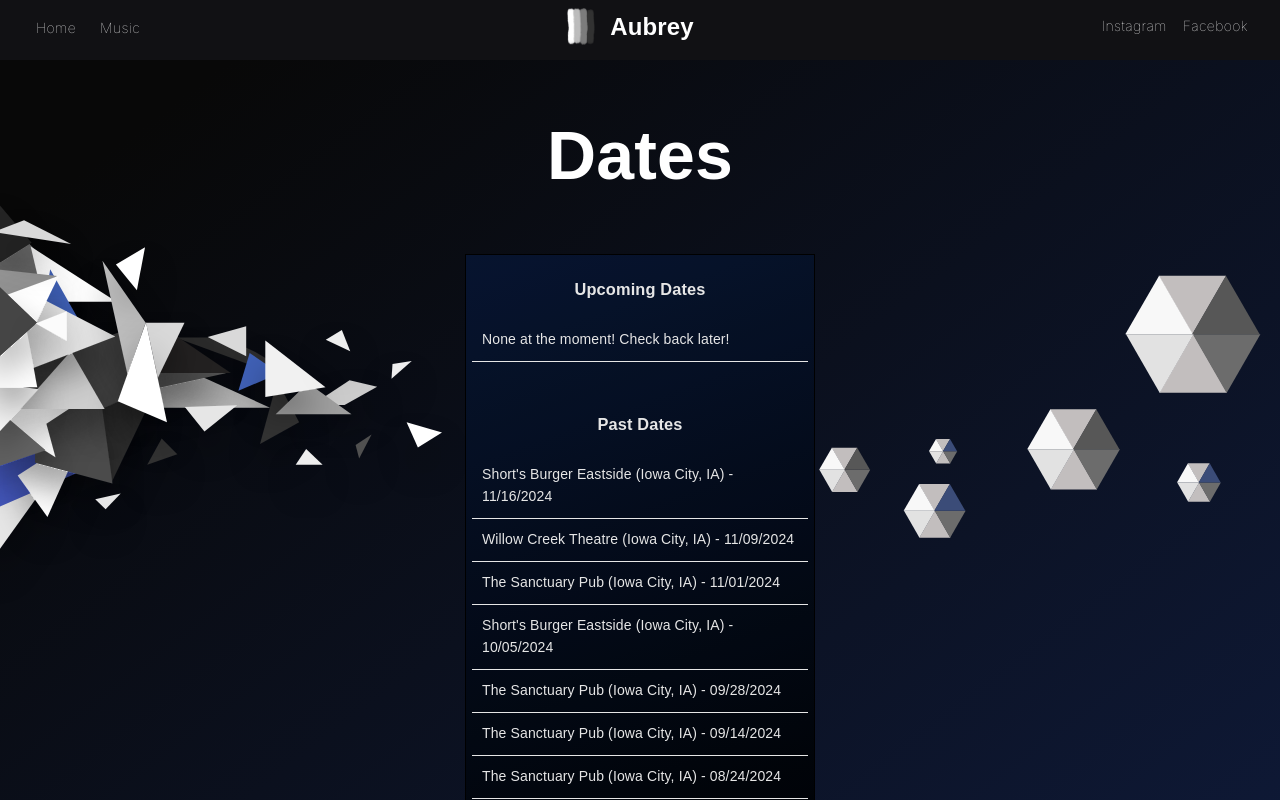
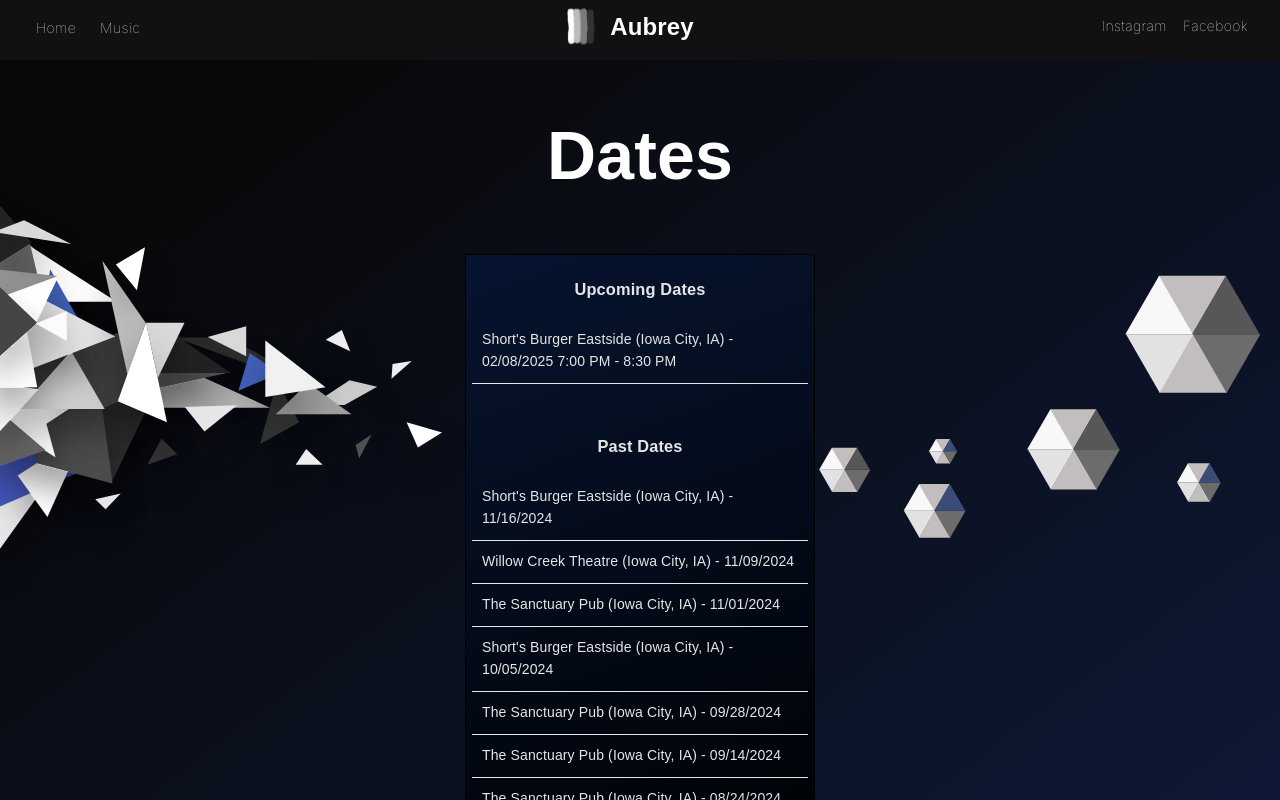
Before and after one commit to aubreyyates/theaubreymusic, a React (Create React App) app: page / in a window 1280 px wide. Shown: the top 800 px of the page. Built offline with nearby package versions, Linux system fonts and the light colour scheme; a web font is replaced by a local one.

Commit message:
Add upcoming show.

```diff
--- a/src/pages/home/HomeOverlay.js
+++ b/src/pages/home/HomeOverlay.js
@@ -7,7 +7,7 @@ import './HomeOverlay.css';
 import Shapes from './svgComponents/shapes';
 import ShapesLeft from './svgComponents/shapesLeft';
 
-let upcomingDates = ['None at the moment! Check back later!'];
+let upcomingDates = [`Short's Burger Eastside (Iowa City, IA) - 02/08/2025 7:00 PM - 8:30 PM`];
 
 let pastDates = [
   `Short's Burger Eastside (Iowa City, IA) - 11/16/2024`,
```
